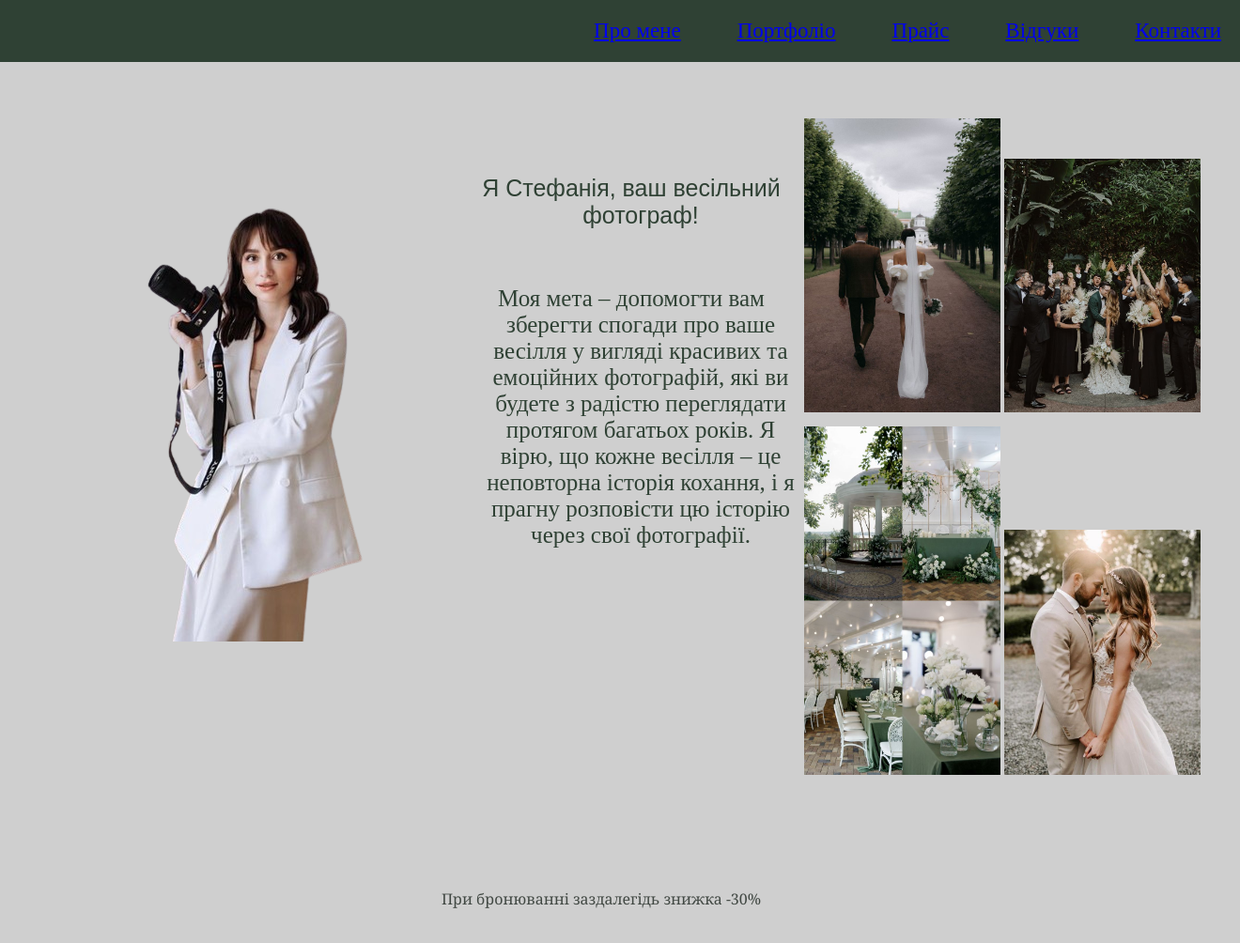
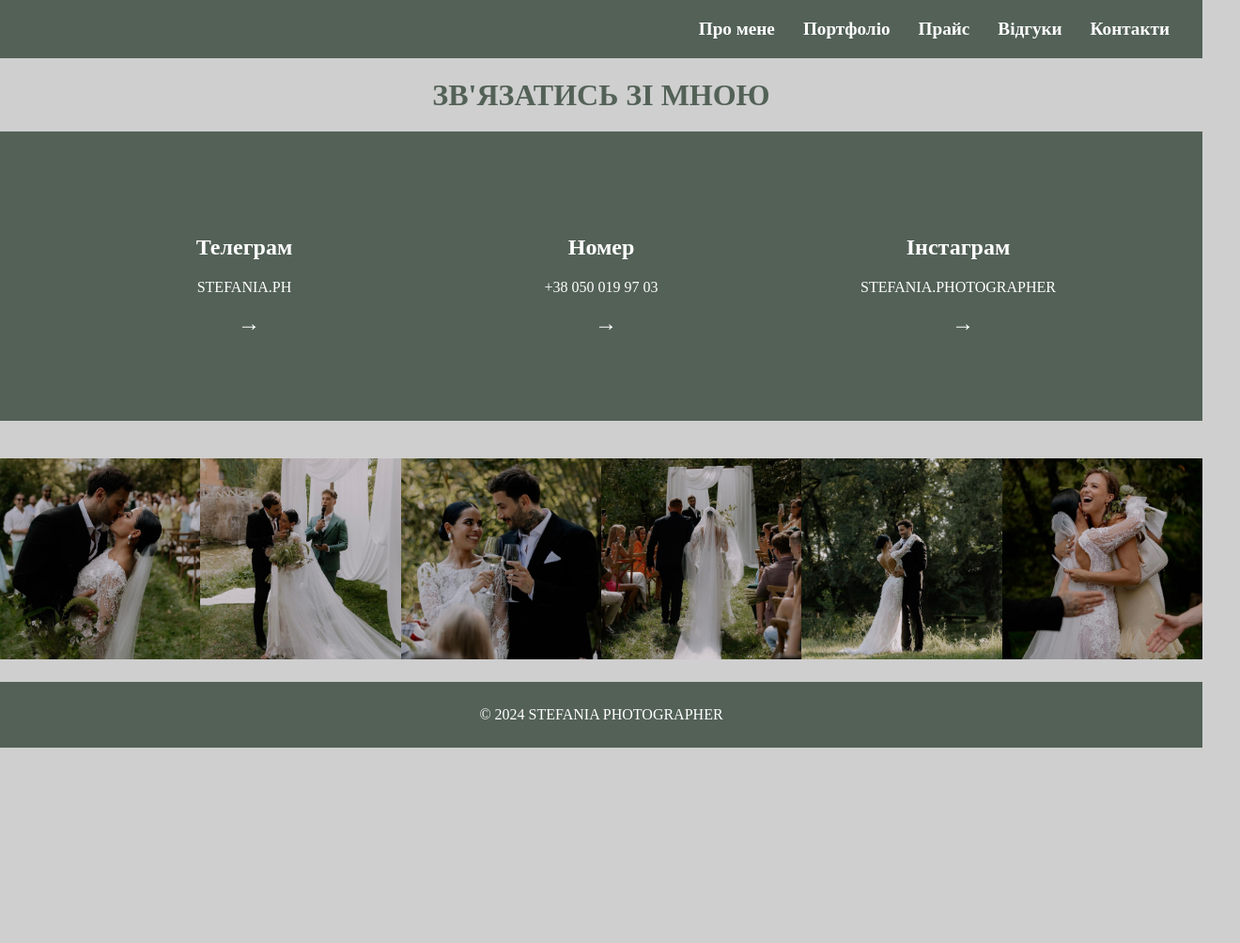
Before and after one commit to Zolton21/webdesign, a plain HTML site: page main.html in a window 1280 px wide. Shown: the whole page at 94% size, 1320 px wide, since content can reach past the window. After the commit the page ends 800 px from the top, so only its background shows below. Drawn offline with Linux system fonts and the light colour scheme.

Commit message:
contacts

```diff
--- a/main.html
+++ b/main.html
@@ -3,105 +3,156 @@
 <head>
     <meta charset="UTF-8">
     <meta name="viewport" content="width=device-width, initial-scale=1.0">
-    <title>Головна сторінка</title>
+    <title>Контактна інформація</title>
     <style>
         body {
-            font-family: Georgia, Circe Cambria;
-            background-color: #CFCFCF; /* Цвет фона */
-            color: #000000; /* Цвет текста */
+            font-family: 'Times New Roman', Times, serif;
+            background-color: #CFCFCF;
+            color: #2c2c2c;
+            display: flex;
+            flex-direction: column;
+            align-items: center;
             margin: 0;
-            padding: 0;
-        }
-        header {
-            text-align: center;
-            background-color: #CFCFCF;
-            color: #000000;
-            padding: 20px;
         }
         nav {
-            background-color: #2f4134; /* Цвет фона */
-            color: #000000; /* Цвет текста */
-            padding: 20px;
             width: 100%;
+            background-color: #2f4134c5;
             display: flex;
-            justify-content: flex-end; /* Перемещение панели навигации вправо */
+            justify-content: flex-end;
+            padding: 20px 20px;
+            box-sizing: border-box;
+
         }
-        nav ul {
-            list-style-type: none;
-            margin: 0;
+        nav a {
+            color: #ffffff;
+            text-decoration: none;
+            margin: 0 15px;
+            font-size: 1.2em;
+            font-weight: bold;
+
+        }
+        nav a:hover {
+            text-decoration: underline;
+        }
+        .container {
+            background-color: #2f4134c5;
+            width: 100%;
+            padding: 70px;
+            box-sizing: border-box;
+            display: flex;
+            flex-direction: column;
+            align-items: center;
+        }
+        .contact-items {
+            display: flex;
+            justify-content: space-around;
+            width: 100%;
+            flex-wrap: wrap;
+        }
+        .contact-item {
+            text-align: center;
+            margin: 20px;
+            flex: 1;
+            min-width: 200px;
+        }
+        .contact-item a {
+            display: block;
+            margin-top: 10px;
+            font-size: 1.5em;
+            color: #ffffff;
+            text-decoration: none;
+        }
+        .contact-item a::after {
+            content: '→';
+            display: inline-block;
+            margin-left: 10px;
+            color: #ffffff;
+        }
+        h1 {
+            color: #2f4134c5;
+            margin-bottom: 20px;
+            text-align: center;
+        }
+        h2, p {
+            color: #ffffff;
+        }
+        .photo-gallery {
+            display: flex;
+            justify-content: center;
+            background-color: #CFCFCF;
             padding: 0;
-            display: flex;
+            margin: 40px 0 20px; /* Increase the top margin */
+            width: 100%;
         }
-        nav ul li {
-            margin-left: 60px;
-            font-family: serif; /* Замена шрифта */
-            font-size: 23px; /* Увеличение размера шрифта до 23 пикселей */
-            color: #ffffff; /* белый цвет */
+        .photo-gallery a {
+            flex: 1;
+            display: block;
         }
-        section {
-            display: flex;
-            justify-content: space-between;
-            padding: 60px;
+        .photo-gallery img {
+            width: 100%;
+            height: auto;
+            border: none;
         }
-        .main-text {
+        .footer {
+            background-color: #2f4134c5;
+            width: 100%;
             text-align: center;
-            flex: 1;
-            color: #2f4134; /* Цвет текста */
-            text-indent: -20px; /* Сдвиг текста влево на 5 пикселей */
-        }
-        .main-text p {
-            font-family: fantasy; /* Замена шрифта */
-            font-size: 25px; /* Увеличение размера шрифта до 18 пикселей */
-            margin-top: 60px; /* Отступ сверху между двумя абзацами */
-        }
-        .portfolio-images {
-            width: 40%;
-            height: 40%;
-            margin-bottom: 10px;
-            flex-wrap: wrap;
-            justify-content: space-between;
-            margin-right: -100px; /* Отрицательный отступ вправо */
-        }
-        .portfolio-images img {
-            width: 45%;
-            margin-bottom: 10px;
-        }
-        footer {
-            text-align: center;
-            background-color: #CFCFCF;
-            color: #414843;
-            padding: 20px;
+            padding: 10px 0;
+            color: #ffffff;
+            box-sizing: border-box;
         }
     </style>
 </head>
 <body>
-    </header>
     <nav>
-        <ul>
-            <li><a href="#about">Про мене</a></li>
-            <li><a href="#portfolio">Портфоліо</a></li>
-            <li><a href="#pricing">Прайс</a></li>
-            <li><a href="#reviews">Відгуки</a></li>
-            <li><a href="#contact">Контакти</a></li>
-        </ul>
+        <a href="#about">Про мене</a>
+        <a href="#portfolio">Портфоліо</a>
+        <a href="#pricing">Прайс</a>
+        <a href="#reviews">Відгуки</a>
+        <a href="#contact">Контакти</a>
     </nav>
-    <section>
-        <div class="main-image">
-            <img src="5ef45761b37ce9ec46f18ac897ec7993-removebg-preview.png" alt="Фото фотографа">
+    <h1 id="contact">ЗВ'ЯЗАТИСЬ ЗІ МНОЮ</h1>
+    <div class="container">
+        <div class="contact-items">
+            <div class="contact-item">
+                <h2>Телеграм</h2>
+                <p>STEFANIA.PH</p>
+                <a href="https://t.me/valleriiia27" target="_blank"></a>
+            </div>
+            <div class="contact-item">
+                <h2>Номер</h2>
+                <p>+38 050 019 97 03</p>
+                <a href="tel:+380500199703"></a>
+            </div>
+            <div class="contact-item">
+                <h2>Інстаграм</h2>
+                <p>STEFANIA.PHOTOGRAPHER</p>
+                <a href="https://www.instagram.com/valeriya_kasperovich?igsh=NXlhcjFnb25teGlj" target="_blank"></a>
+            </div>
         </div>
-        <div class="main-text">
-            <p>Я Стефанія, ваш весільний фотограф!</p>
-            <p style="font-family: serif;">Моя мета – допомогти вам зберегти спогади про ваше весілля у вигляді красивих та емоційних фотографій, які ви будете з радістю переглядати протягом багатьох років. Я вірю, що кожне весілля – це неповторна історія кохання, і я прагну розповісти цю історію через свої фотографії.</p>
-        </div>
-        <div class="portfolio-images">
-            <img src="IMG_3602.jpg" alt="Робота 1">
-            <img src="IMG_3601.jpg" alt="Робота 2">
-            <img src="IMG_3599.jpg" alt="Робота 3">
-            <img src="IMG_3600.jpg" alt="Робота 4">
-        </div>
-    </section>
-    <footer>
-        <p>При бронюванні заздалегідь знижка -30%</p>
-    </footer>
+    </div>
+    <div class="photo-gallery">
+        <a href="https://www.instagram.com/valeriya_kasperovich?igsh=NXlhcjFnb25teGlj" target="_blank">
+            <img src="photo1.PNG" alt="Фото 1">
+        </a>
+        <a href="https://www.instagram.com/valeriya_kasperovich?igsh=NXlhcjFnb25teGlj" target="_blank">
+            <img src="photo2.PNG" alt="Фото 2">
+        </a>
+        <a href="https://www.instagram.com/valeriya_kasperovich?igsh=NXlhcjFnb25teGlj" target="_blank">
+            <img src="photo3.PNG" alt="Фото 3">
+        </a>
+        <a href="https://www.instagram.com/valeriya_kasperovich?igsh=NXlhcjFnb25teGlj" target="_blank">
+            <img src="photo4.PNG" alt="Фото 4">
+        </a>
+        <a href="https://www.instagram.com/valeriya_kasperovich?igsh=NXlhcjFnb25teGlj" target="_blank">
+            <img src="photo5.PNG" alt="Фото 5">
+        </a>
+        <a href="https://www.instagram.com/valeriya_kasperovich?igsh=NXlhcjFnb25teGlj" target="_blank">
+            <img src="photo6.PNG" alt="Фото 6">
+        </a>
+    </div>
+    <div class="footer">
+        <p>&copy; 2024 STEFANIA PHOTOGRAPHER</p>
+    </div>
 </body>
 </html>
```
Also changed, not shown: 5ef45761b37ce9ec46f18ac897ec7993-removebg-preview.png (deleted), IMG_3597.JPG (deleted), IMG_3598.JPG (deleted), IMG_3599.JPG (deleted), IMG_3600.JPG (deleted), IMG_3601.JPG (deleted), IMG_3602.JPG (deleted), photo1.PNG (added), photo2.PNG (added), photo3.PNG (added), photo4.PNG (added), photo5.PNG (added), photo6.PNG (added).
